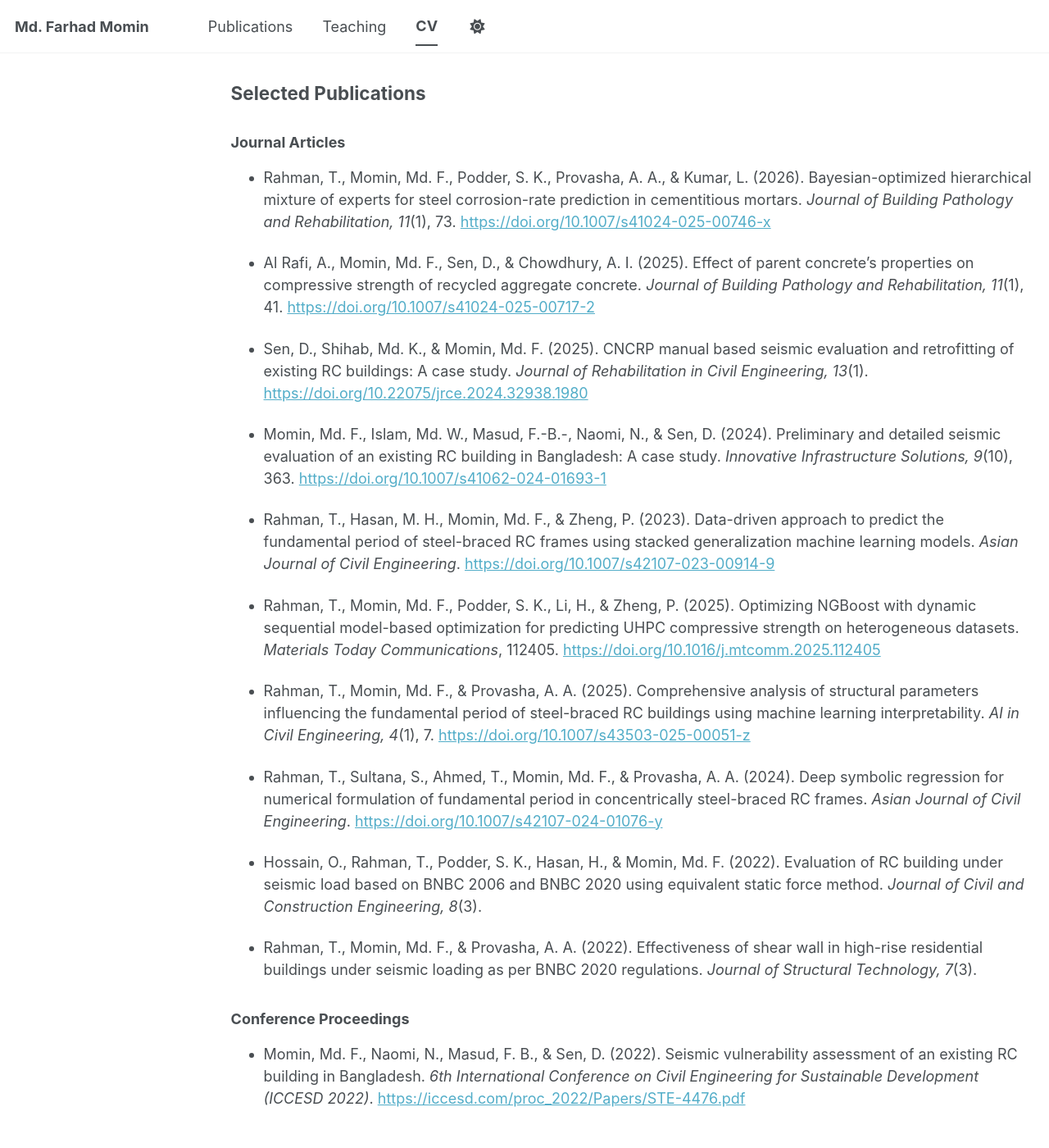
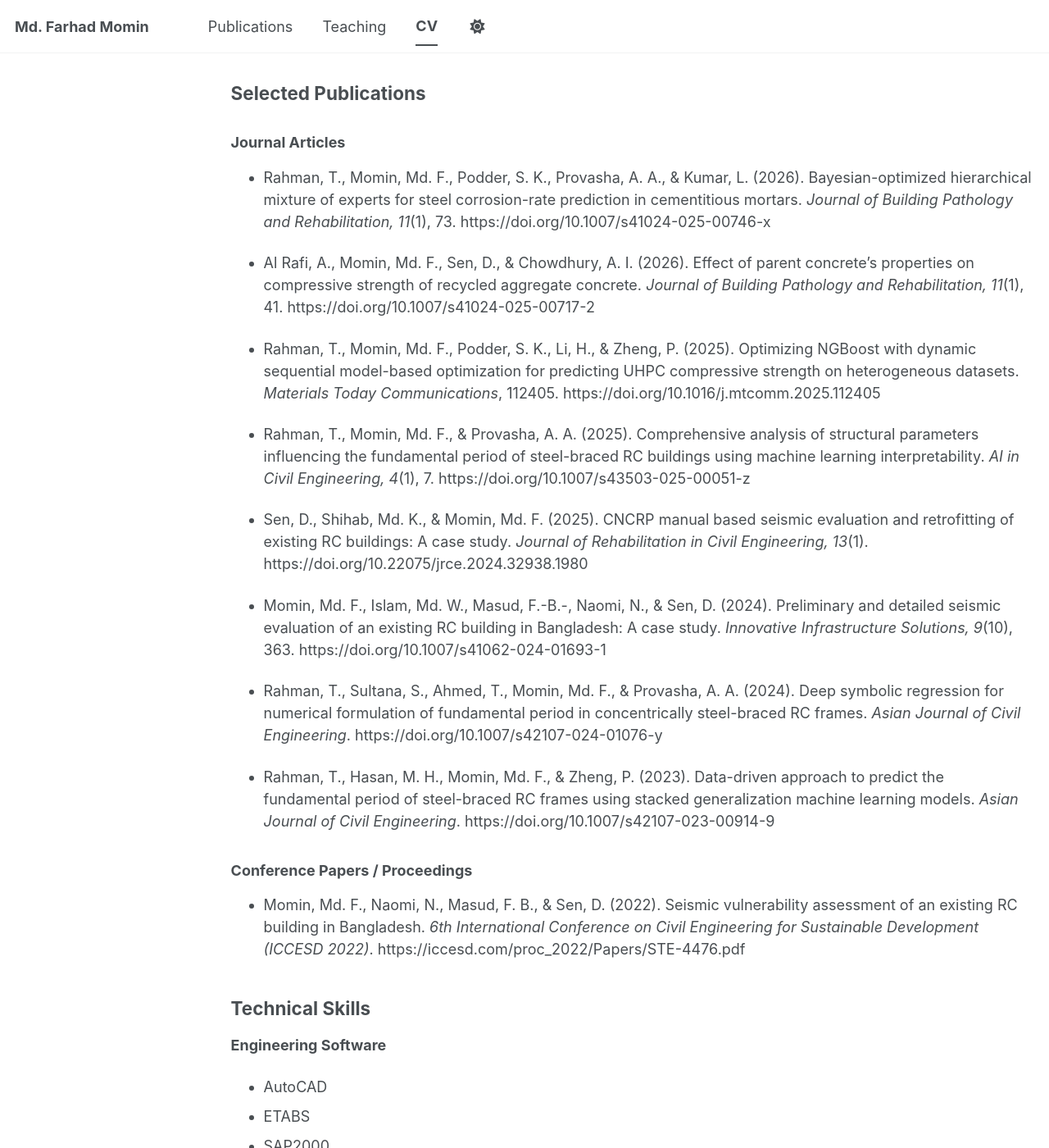
Before and after one commit to farhad-momin/farhad-momin.github.io, a Jekyll site: the page built from _pages/cv.md, in a window 1280 px wide and 1400 px high, scrolled down 2227 px. Shown: the whole window at 82% size. Built offline with Jekyll 4.4.1, drawn with Linux system fonts in a browser that asks for light colours; some web fonts are replaced; a script bundle is joined from its source files by our own code; library files that are not in the unit come from our copies.

Commit message:
Revise publication citations in CV
Updated publication entries with correct citations and removed unnecessary links.

```diff
--- a/_pages/cv.md
+++ b/_pages/cv.md
@@ -98,29 +98,25 @@
 
 ### Journal Articles
 
-- Rahman, T., Momin, Md. F., Podder, S. K., Provasha, A. A., & Kumar, L. (2026). Bayesian-optimized hierarchical mixture of experts for steel corrosion-rate prediction in cementitious mortars. *Journal of Building Pathology and Rehabilitation, 11*(1), 73. [https://doi.org/10.1007/s41024-025-00746-x](https://doi.org/10.1007/s41024-025-00746-x)
+* Rahman, T., Momin, Md. F., Podder, S. K., Provasha, A. A., & Kumar, L. (2026). Bayesian-optimized hierarchical mixture of experts for steel corrosion-rate prediction in cementitious mortars. *Journal of Building Pathology and Rehabilitation, 11*(1), 73. https://doi.org/10.1007/s41024-025-00746-x
 
-- Al Rafi, A., Momin, Md. F., Sen, D., & Chowdhury, A. I. (2025). Effect of parent concrete’s properties on compressive strength of recycled aggregate concrete. *Journal of Building Pathology and Rehabilitation, 11*(1), 41. [https://doi.org/10.1007/s41024-025-00717-2](https://doi.org/10.1007/s41024-025-00717-2)
+* Al Rafi, A., Momin, Md. F., Sen, D., & Chowdhury, A. I. (2026). Effect of parent concrete’s properties on compressive strength of recycled aggregate concrete. *Journal of Building Pathology and Rehabilitation, 11*(1), 41. https://doi.org/10.1007/s41024-025-00717-2
 
-- Sen, D., Shihab, Md. K., & Momin, Md. F. (2025). CNCRP manual based seismic evaluation and retrofitting of existing RC buildings: A case study. *Journal of Rehabilitation in Civil Engineering, 13*(1). [https://doi.org/10.22075/jrce.2024.32938.1980](https://doi.org/10.22075/jrce.2024.32938.1980)
+* Rahman, T., Momin, Md. F., Podder, S. K., Li, H., & Zheng, P. (2025). Optimizing NGBoost with dynamic sequential model-based optimization for predicting UHPC compressive strength on heterogeneous datasets. *Materials Today Communications*, 112405. https://doi.org/10.1016/j.mtcomm.2025.112405
 
-- Momin, Md. F., Islam, Md. W., Masud, F.-B.-, Naomi, N., & Sen, D. (2024). Preliminary and detailed seismic evaluation of an existing RC building in Bangladesh: A case study. *Innovative Infrastructure Solutions, 9*(10), 363. [https://doi.org/10.1007/s41062-024-01693-1](https://doi.org/10.1007/s41062-024-01693-1)
+* Rahman, T., Momin, Md. F., & Provasha, A. A. (2025). Comprehensive analysis of structural parameters influencing the fundamental period of steel-braced RC buildings using machine learning interpretability. *AI in Civil Engineering, 4*(1), 7. https://doi.org/10.1007/s43503-025-00051-z
 
-- Rahman, T., Hasan, M. H., Momin, Md. F., & Zheng, P. (2023). Data-driven approach to predict the fundamental period of steel-braced RC frames using stacked generalization machine learning models. *Asian Journal of Civil Engineering*. [https://doi.org/10.1007/s42107-023-00914-9](https://doi.org/10.1007/s42107-023-00914-9)
+* Sen, D., Shihab, Md. K., & Momin, Md. F. (2025). CNCRP manual based seismic evaluation and retrofitting of existing RC buildings: A case study. *Journal of Rehabilitation in Civil Engineering, 13*(1). https://doi.org/10.22075/jrce.2024.32938.1980
 
-- Rahman, T., Momin, Md. F., Podder, S. K., Li, H., & Zheng, P. (2025). Optimizing NGBoost with dynamic sequential model-based optimization for predicting UHPC compressive strength on heterogeneous datasets. *Materials Today Communications*, 112405. [https://doi.org/10.1016/j.mtcomm.2025.112405](https://doi.org/10.1016/j.mtcomm.2025.112405)
+* Momin, Md. F., Islam, Md. W., Masud, F.-B.-, Naomi, N., & Sen, D. (2024). Preliminary and detailed seismic evaluation of an existing RC building in Bangladesh: A case study. *Innovative Infrastructure Solutions, 9*(10), 363. https://doi.org/10.1007/s41062-024-01693-1
 
-- Rahman, T., Momin, Md. F., & Provasha, A. A. (2025). Comprehensive analysis of structural parameters influencing the fundamental period of steel-braced RC buildings using machine learning interpretability. *AI in Civil Engineering, 4*(1), 7. [https://doi.org/10.1007/s43503-025-00051-z](https://doi.org/10.1007/s43503-025-00051-z)
+* Rahman, T., Sultana, S., Ahmed, T., Momin, Md. F., & Provasha, A. A. (2024). Deep symbolic regression for numerical formulation of fundamental period in concentrically steel-braced RC frames. *Asian Journal of Civil Engineering*. https://doi.org/10.1007/s42107-024-01076-y
 
-- Rahman, T., Sultana, S., Ahmed, T., Momin, Md. F., & Provasha, A. A. (2024). Deep symbolic regression for numerical formulation of fundamental period in concentrically steel-braced RC frames. *Asian Journal of Civil Engineering*. [https://doi.org/10.1007/s42107-024-01076-y](https://doi.org/10.1007/s42107-024-01076-y)
+* Rahman, T., Hasan, M. H., Momin, Md. F., & Zheng, P. (2023). Data-driven approach to predict the fundamental period of steel-braced RC frames using stacked generalization machine learning models. *Asian Journal of Civil Engineering*. https://doi.org/10.1007/s42107-023-00914-9
 
-- Hossain, O., Rahman, T., Podder, S. K., Hasan, H., & Momin, Md. F. (2022). Evaluation of RC building under seismic load based on BNBC 2006 and BNBC 2020 using equivalent static force method. *Journal of Civil and Construction Engineering, 8*(3).
+### Conference Papers / Proceedings
 
-- Rahman, T., Momin, Md. F., & Provasha, A. A. (2022). Effectiveness of shear wall in high-rise residential buildings under seismic loading as per BNBC 2020 regulations. *Journal of Structural Technology, 7*(3).
-
-### Conference Proceedings
-
-- Momin, Md. F., Naomi, N., Masud, F. B., & Sen, D. (2022). Seismic vulnerability assessment of an existing RC building in Bangladesh. *6th International Conference on Civil Engineering for Sustainable Development (ICCESD 2022)*. [https://iccesd.com/proc_2022/Papers/STE-4476.pdf](https://iccesd.com/proc_2022/Papers/STE-4476.pdf)
+* Momin, Md. F., Naomi, N., Masud, F. B., & Sen, D. (2022). Seismic vulnerability assessment of an existing RC building in Bangladesh. *6th International Conference on Civil Engineering for Sustainable Development (ICCESD 2022)*. https://iccesd.com/proc_2022/Papers/STE-4476.pdf
 
 ## Technical Skills
 
```
